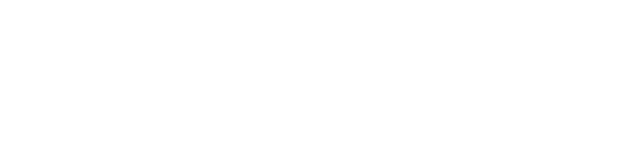
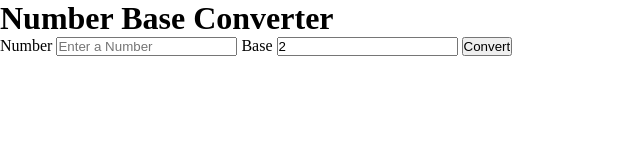
Before and after one commit to Ohiomatabn/Number_Base_Converter, a plain HTML site: page index.html in a window 1280 px wide. Shown: the whole page, without its empty margins (0-640 px from the left). Drawn offline with Linux system fonts and the light colour scheme.

Commit message:
Add the HTML markup

```diff
--- a/index.html
+++ b/index.html
@@ -7,6 +7,24 @@
     <link rel="stylesheet" href="style.css" />
   </head>
   <body>
+    <div class="container">
+      <form action="">
+        <h1>Number Base Converter</h1>
+        <label for="number">Number</label>
+        <input
+          type="number"
+          class="input"
+          name="number"
+          id="js-number"
+          placeholder="Enter a Number"
+        />
+        <label for="base">Base</label>
+        <input type="number" class="input" name="base" id="js-base" value="2" />
+        <input type="button" id="js-convert" value="Convert" class="btn" />
+        <p class="result" id="js-result"></p>
+      </form>
+    </div>
+
     <script src="script.js"></script>
   </body>
 </html>
```
